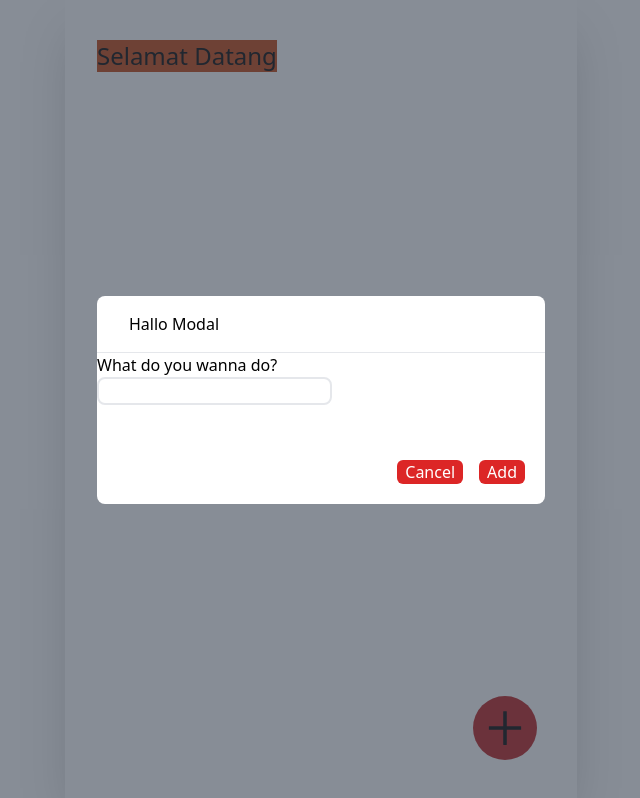
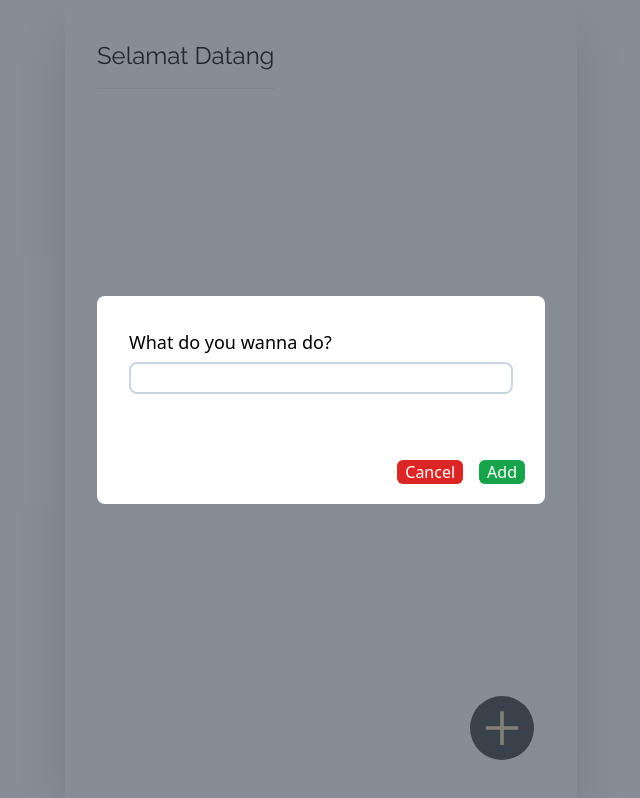
Before and after one commit to si-saaref/todo-app-redux, a React (Create React App) app: page /todo in a window 1280 px wide. Both pictures are taken after a click on the button 824 px from the left and 728 px from the top of the page. Shown: the whole page, without its empty margins (319-959 px from the left). Built offline with nearby package versions, Linux system fonts and the light colour scheme.

Commit message:
style: styling todo

```diff
--- a/src/component/modal/Modal.jsx
+++ b/src/component/modal/Modal.jsx
@@ -2,10 +2,10 @@
 export default function Modal({ children }) {
   return (
     <div className="fixed top-0 left-0 w-full h-full bg-semi-transparent z-50 flex justify-center items-center">
-      <div className="relative bg-white w-8/12 max-w-md h-52 max-h-60 rounded-lg">
-        <div className="relative px-8 py-4 border-b">
+      <div className="relative bg-white w-8/12 max-w-md h-52 max-h-60 rounded-lg  pt-4">
+        {/* <div className="relative px-8 py-4 border-b">
           <h2>Hallo Modal</h2>
-        </div>
+        </div> */}
         {children}
       </div>
     </div>
--- a/src/component/modal/TodoModal.jsx
+++ b/src/component/modal/TodoModal.jsx
@@ -49,14 +49,14 @@ export default function TodoModal({
   return (
     <>
       <Modal>
-        <div className="">
-          <h2>What do you wanna do? </h2>
-          <input type="text" name="todo" id="todo" value={value} onChange={handleChange} className="border-2 rounded-lg  min-w-fit" />
+        <div className="px-8 pt-4">
+          <h2 className="text-lg" >What do you wanna do? </h2>
+          <input type="text" name="todo" id="todo" value={value} onChange={handleChange} className="border-2 border-slate-300 rounded-lg w-full my-1.5 px-1.5 py-0.5" />
           <div className="absolute right-5 bottom-5 flex gap-4">
             <button onClick={closeModal} className="rounded-md text-white bg-red-600 px-2">
               Cancel
             </button>
-            <button onClick={!isUpdate ? handleAddTodo : handleUpdateTodo} className="rounded-md text-white bg-red-600 px-2">
+            <button onClick={!isUpdate ? handleAddTodo : handleUpdateTodo} className="rounded-md text-white bg-green-600 px-2">
               {!isUpdate ? 'Add' : 'Update'}
             </button>
           </div>
--- a/src/component/pages/TodoPage.jsx
+++ b/src/component/pages/TodoPage.jsx
@@ -2,8 +2,9 @@ import { useEffect, useState } from "react";
 import { shallowEqual, useDispatch, useSelector } from "react-redux";
 import { nameRootSelector } from "../../config/redux/name/selector";
 import * as action from "../../config/redux/todo/actions";
-import TodoItem from "../TodoItems/TodoItem";
 import { AiOutlinePlus } from "react-icons/ai";
+import { GrUpdate } from "react-icons/gr";
+import { BsTrash } from "react-icons/bs"
 import TodoModal from "../modal/TodoModal";
 import { todosRootSelector } from "../../config/redux/todo/selector";
 
@@ -32,28 +33,32 @@ export default function TodoPage() {
 
   return (
     <>
-      <div className="flex justify-center h-screen">
-        <div className="relative flex flex-col items-center w-full sm:3/5 md:w-2/5 shadow-2xl p-4 md:p-8 mx-1.5">
-          <h1 className="self-start bg-orange-700 text-xl md:text-2xl mt-2 mb-7">
+      <div className="flex justify-center min-h-screen">
+        <div className="relative flex flex-col items-center w-full sm:3/5 md:w-3/5 lg:w-2/5 shadow-2xl px-4 pt-4 pb-24 md:p-8 md:pb-24 mx-1.5">
+          <h1 className="self-start text-xl md:text-2xl mt-2 mb-7 font-raleway border-b pb-4">
             {`Selamat Datang ${userName}`}
           </h1>
           {todos.map((todo, index) => {
             return (
-              <div className="flex items-center bg-slate-200 w-full h-10 p-3 my-2 rounded-xl" key={index.toString()}>
+              <div className="flex items-center bg-slate-200 w-full h-12 px-3 my-2 rounded-xl" key={index.toString()}>
                 <h1 className="grow">{todo}</h1>
                 <div className="flex gap-2">
-                  <button className="rounded-md px-1.5 bg-red-500" onClick={() => dispatch(action.deleteTodo(index))}>X</button>
-                  <button className="rounded-md px-1.5 bg-green-500" onClick={() => {
+                  <button className="rounded-md p-2 bg-red-600" onClick={() => dispatch(action.deleteTodo(index))}>
+                    <BsTrash />
+                  </button>
+                  <button className="rounded-md p-2 bg-green-500" onClick={() => {
                     setTodo(todo);
                     setIdx(index);
                     setOpenModal(true);
-                  }} >Update</button>
+                  }} >
+                    <GrUpdate />
+                  </button>
                 </div>
               </div>
             );
           })}
-          <button className="absolute bottom-10 right-10 flex justify-center items-center w-16 h-16 bg-red-700 rounded-full" onClick={() => setOpenModal(true)}>
-            <AiOutlinePlus size="3em" className="hover:rotate-90 duration-300" />
+          <button className="fixed bottom-10 right-10 md:right-1/3 flex justify-center items-center w-16 h-16 bg-semi-gray rounded-full" onClick={() => setOpenModal(true)}>
+            <AiOutlinePlus size="3em" className="hover:rotate-90 duration-300" style={{ fill: "wheat" }} />
           </button>
         </div>
       </div>
--- a/src/index.css
+++ b/src/index.css
@@ -1,3 +1,5 @@
+@import url('https://fonts.googleapis.com/css2?family=Baloo+2&family=Cairo:wght@300&family=Inter&family=Raleway&display=swap');
+
 @tailwind base;
 @tailwind components;
 @tailwind utilities;
--- a/tailwind.config.js
+++ b/tailwind.config.js
@@ -8,7 +8,15 @@ module.exports = {
         'Coffe-bg': "url('../src/img/Coffe-bg.jpg')",
       },
       colors: {
-        'semi-transparent': 'rgba(55, 65, 81, .6)'
+        'semi-transparent': 'rgba(55, 65, 81, .6)',
+        'semi-gray': '#3C4043',
+        'semi-white': '#9AA0A6'
+      },
+      fontFamily: {
+        baloo: ['"Baloo 2"'],
+        cairo: ['"Cairo"'],
+        inter: ['"Inter"'],
+        raleway: ['"Raleway"']
       }
     }
   },
```
